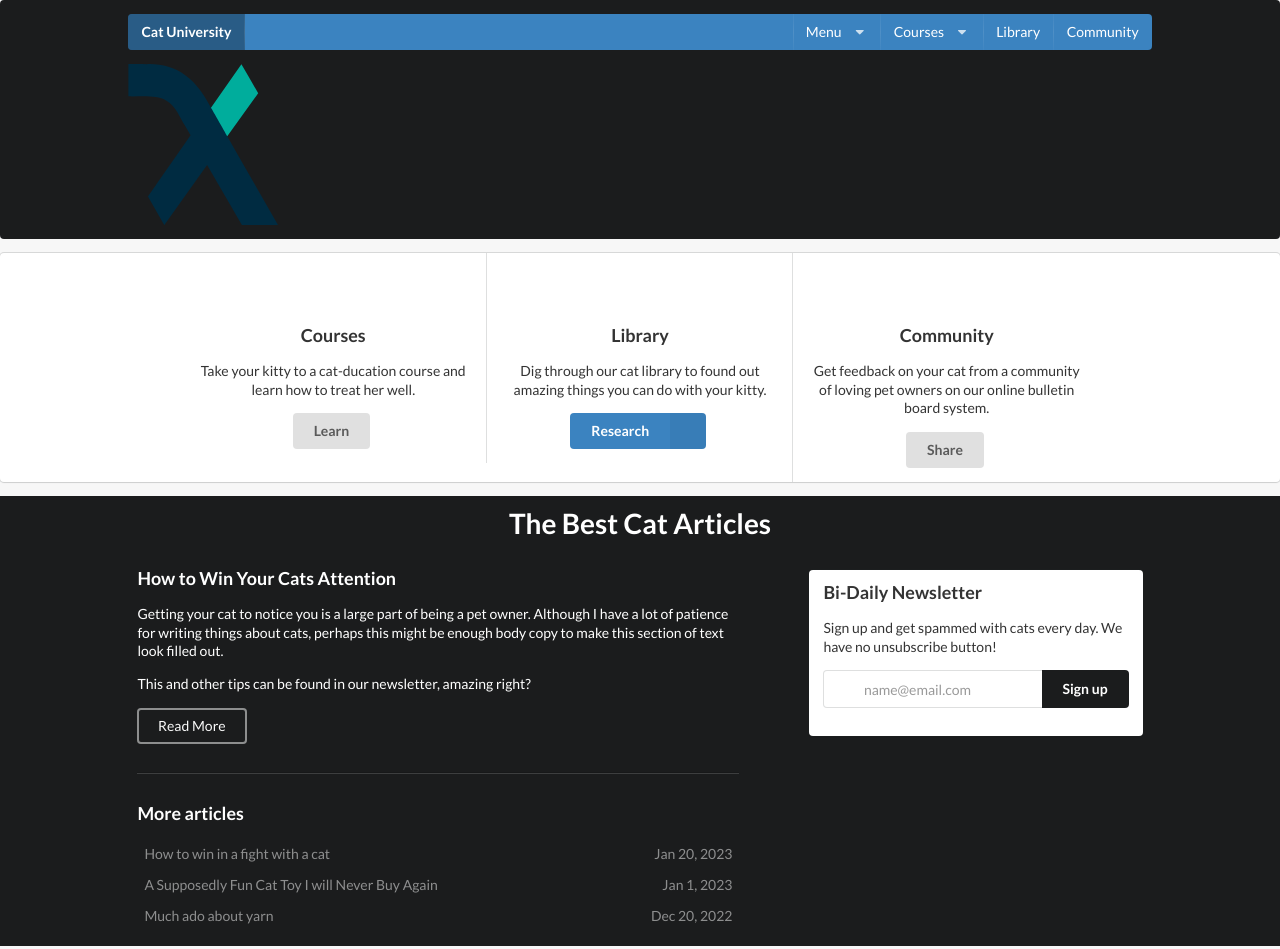
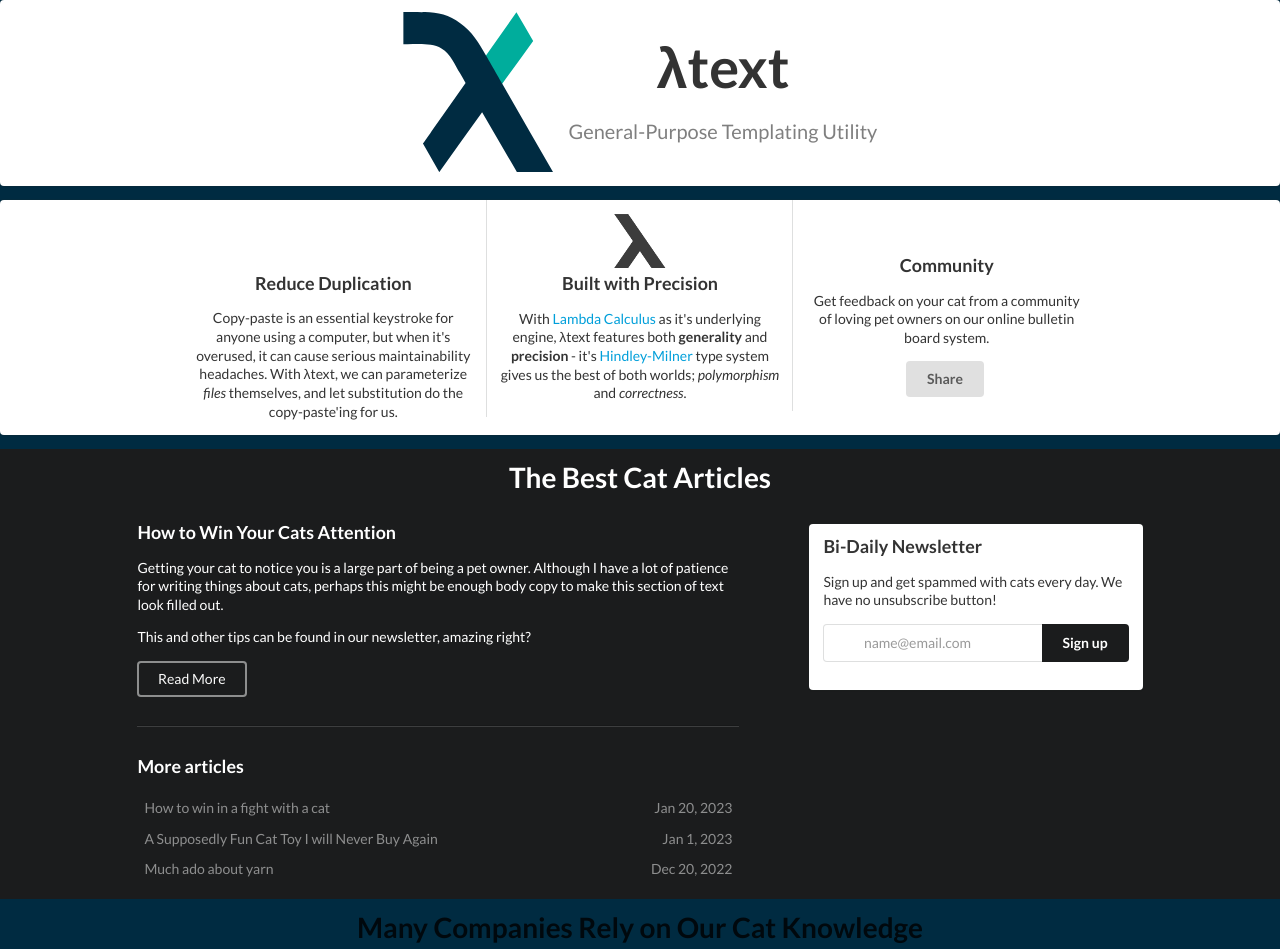
Before and after one commit to ltext/ltext.github.io, a plain HTML site: page index.html in a window 1280 px wide. Shown: the top 949 px of the page. Drawn offline with nearby package versions, Linux system fonts and the light colour scheme; a web font is replaced by a local one.

Commit message:
more content

```diff
--- a/index.html
+++ b/index.html
@@ -11,6 +11,7 @@
 
   <!-- <link rel="stylesheet" type="text/css" href="https://cdn.rawgit.com/ltext/ltext.github.io/master/semantic.min.css"> -->
   <link rel="stylesheet" type="text/css" href="semantic.min.css" />
+  <link rel="stylesheet" type="text/css" href="main.css" />
 
   <script src="http://cdnjs.cloudflare.com/ajax/libs/jquery/2.0.3/jquery.js"></script>
   <!-- <script src="https://cdn.rawgit.com/ltext/ltext.github.io/master/semantic.min.js"></script> -->
@@ -38,45 +39,16 @@
 <body id="home">
 
 
-<div class="ui inverted masthead segment">
+<div class="ui masthead segment">
   <div class="ui page grid">
     <div class="column">
-      <div class="ui inverted blue menu">
-        <div class="header item">Cat University</div>
-        <div class="right menu">
-          <div class="ui mobile dropdown link item">
-            Menu
-            <i class="dropdown icon"></i>
-            <div class="menu">
-              <a class="item">Classes</a>
-              <a class="item">Cocktail Hours</a>
-              <a class="item">Community</a>
-            </div>
-          </div>
-          <div class="ui dropdown link item">
-            Courses
-            <i class="dropdown icon"></i>
-            <div class="menu">
-              <a class="item">Petting</a>
-              <a class="item">Feeding</a>
-              <a class="item">Mind Reading</a>
-            </div>
-          </div>
-          <a class="item">Library</a>
-          <a class="item">Community</a>
+      <h1 class="ui header center aligned">
+        <img src="logo/ltext.svg" class="ui small image" onerror="this.onerror=null; this.src='logo/ltext.png'">
+        <div class="content">
+          <h1 class="ui huge header">λtext</h1>
+          <div class="sub header">General-Purpose Templating Utility</h2>
         </div>
-      </div>
-      <img src="logo/ltext.svg" class="ui small image" onerror="this.onerror=null; this.src='logo/ltext.png'">
-      <div class="ui hidden transition information">
-        <h1 class="ui inverted header">
-          An Old Cat Can Learn New Tricks
-        </h1>
-        <p>At least he won't reach his highest potential unless you enroll him in Cat University's 2013 class.</p>
-        <div class="large basic inverted animated fade ui button">
-          <div class="visible content">Come to ICU 2013</div>
-          <div class="hidden content">Register Now</div>
-        </div>
-      </div>
+      </h1>
     </div>
   </div>
 </div>
@@ -86,32 +58,29 @@
       <div class="ui three column center aligned stackable divided grid">
         <div class="column">
           <div class="ui icon header">
-            <i class="student icon"></i>
-            Courses
+            <i class="copy icon"></i>
+            Reduce Duplication
           </div>
-          <p>Take your kitty to a cat-ducation course and learn how to treat her well.</p>
-          <p>
-            <a class="ui button" href="#">
-              Learn
-            </a>
+          <p>Copy-paste is an essential keystroke for anyone using a computer, but when it's
+             overused, it can cause serious maintainability headaches. With λtext, we can
+             parameterize <em>files</em> themselves, and let substitution do the copy-paste'ing for us.
           </p>
         </div>
         <div class="column">
           <div class="ui icon header">
-            <i class="code icon"></i>
-            Library
+            <!-- <i class="ui icon" style="font-family: Lato,'Helvetica Neue',Arial,Helvetica,sans-serif;">λ</i> -->
+            <img src="logo/lambda.png" class="icon" />
+            Built with Precision
           </div>
-          <p>Dig through our cat library to found out amazing things you can do with your kitty.</p>
-          <p>
-            <a class="ui blue right labeled icon button" href="#">
-              Research
-              <i class="right chevron icon"></i>
-            </a>
+          <p>With <a href="http://en.wikipedia.org/wiki/Lambda_calculus" target="_blank">Lambda Calculus</a>
+             as it's underlying engine, λtext features both <strong>generality</strong> and <strong>precision</strong> - it's
+             <a href="http://en.wikipedia.org/wiki/Hindley%E2%80%93Milner_type_system" target="_blank">Hindley-Milner</a>
+             type system gives us the best of both worlds; <em>polymorphism</em> and <em>correctness</em>.
           </p>
         </div>
         <div class="column">
           <div class="ui icon header">
-            <i class="user icon"></i>
+            <i class="github square icon"></i>
             Community
           </div>
           <p>Get feedback on your cat from a community of loving pet owners on our online bulletin board system.</p>
--- /dev/null
+++ b/main.css
@@ -0,0 +1,3 @@
+body {
+  background: #002B41;
+}
```
Also changed, not shown: src/content.html (+20 -52 lines), src/wrapper.html (+1 -0 lines), logo/haskell-logo.png (added), logo/lambda.png (added), logo/lambda.svg (added).
